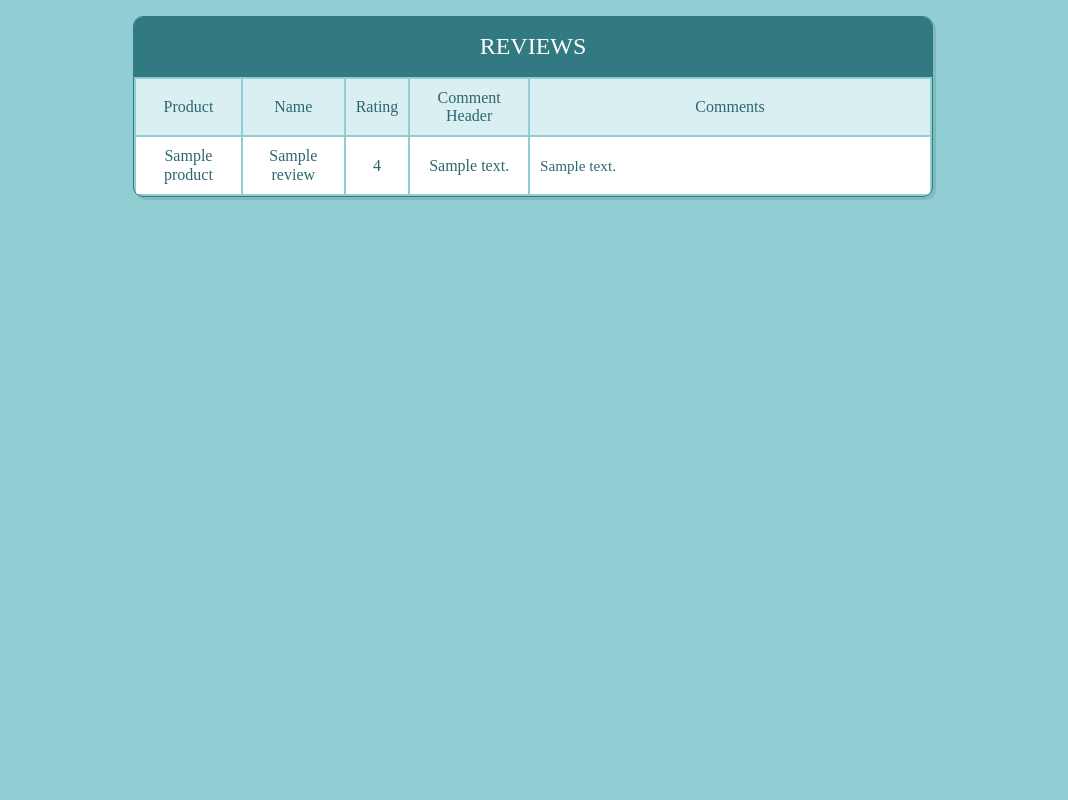
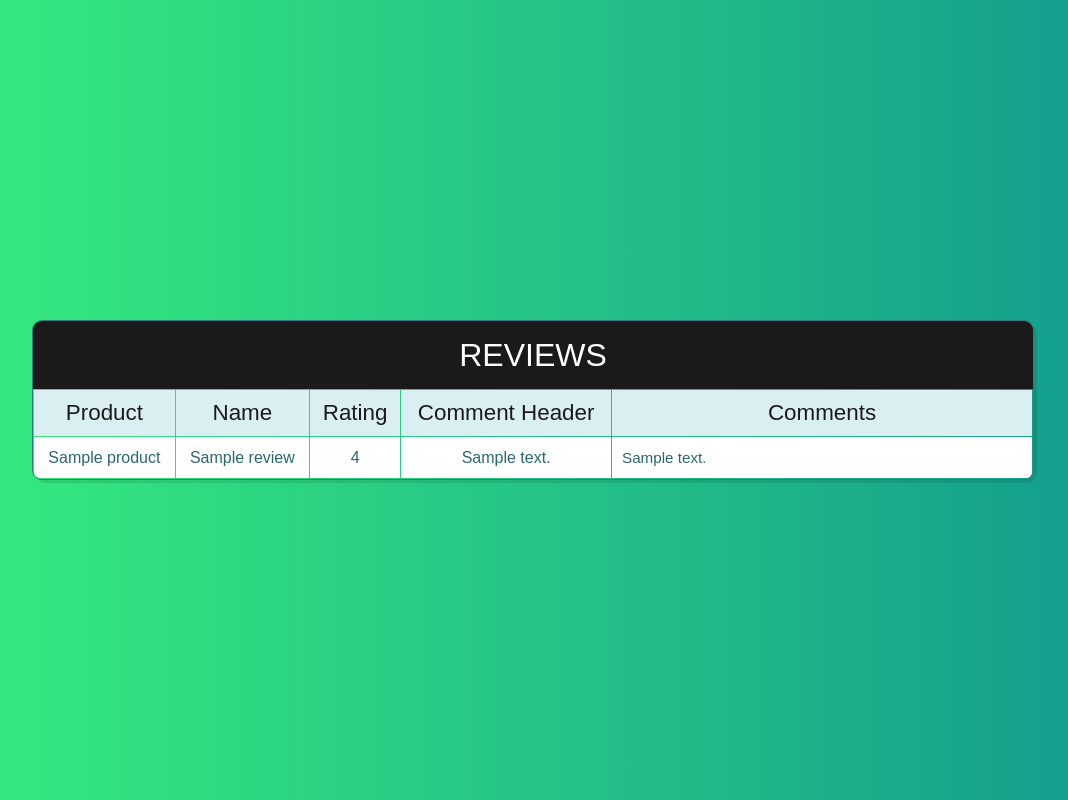
Before and after one commit to ashutoshsahu2015/FlipkartScrapper, a Flask app: template templates/results.html in a window 1280 px wide. Shown: the whole page, without its empty margins (107-1175 px from the left). Run offline with Flask 2, Linux system fonts and the light colour scheme; the template is opened without the code that fills it: most values are stand-ins (such as "Sample title", 1, 10 or a date in 2020); some libraries are stand-ins or nearby versions.

Commit message:
Final UI Changes done

```diff
--- a/static/css/main.css
+++ b/static/css/main.css
@@ -1,36 +1,227 @@
-body,html{
-    margin: 0;
+body {
+    margin: 0 auto;
+    /* padding: 0 auto; */
     font-family: sans-serif;
+    min-height: 100vh;
+    width: 100vw;
+    /* background: linear-gradient(135deg, white,lightgreen,darkblue); */
+    /* background-position: center;
+    background-size: cover;
+    background-repeat: no-repeat; */
+    background: #11998e;
+    /* fallback for old browsers */
+    background: -webkit-linear-gradient(to right, #38ef7d, #11998e);
+    /* Chrome 10-25, Safari 5.1-6 */
+    background: linear-gradient(to right, #38ef7d, #11998e);
+    /* W3C, IE 10+/ Edge, Firefox 16+, Chrome 26+, Opera 12+, Safari 7+ */
+
+    display: flex;
+    flex-direction: column;
+    flex-wrap: nowrap;
+    justify-content: space-evenly;
+    align-items: center;
 }
 
-.content{
-    margin: 0 auto;
-    width: 400px;
+.heading {
+    font-size: 100px;
+    font-family: 'Segoe UI', Tahoma, Geneva, Verdana, sans-serif;
+    margin-bottom: 85px;
 }
 
-table, td, th{
-    border: 1px solid #aaa;
+.footer-text {
+    font-size: 18px;
 }
 
-table{
-    border-collapse: collapse;
+footer {
+    position: absolute;
+    bottom: 0;
+    margin-bottom: 10px;
+}
+
+
+
+
+.header {
+    /* margin-top: 10px; */
+    background-color: #1a1a1a;
+    color: white;
+    font-size: 2em;
+    padding: 1rem;
+    text-align: center;
+    text-transform: uppercase;
+}
+
+img {
+    border-radius: 50%;
+    height: 60px;
+    width: 80px;
+}
+
+.table-users {
+    border: 1px solid #327a81;
+    border-radius: 10px;
+    box-shadow: 3px 3px 0 rgba(0, 0, 0, 0.1);
+    max-width: calc(100% - 2em);
+    margin: 1em auto;
+    overflow: hidden;
+    width: 1000px;
+}
+
+table {
     width: 100%;
 }
 
-th{
-    height: 30px;
+table th{
+    padding: 10px;
+    color: #1a1a1a;
+    font-size: 1.4rem;
 }
 
-td{
-    text-align: center;
-    padding: 5px;
-
+table td
+ {
+    color: #2b686e;
+    padding: 10px;
 }
 
-.form{
-    margin-top: 20px;
+table td {
+    text-align: center;
+    vertical-align: middle;
 }
 
-#content{
-    width: 70%;
+table td:last-child {
+    font-size: 0.95em;
+    line-height: 1.4;
+    text-align: left;
 }
+
+table th {
+    background-color: #daeff1;
+    font-weight: 300;
+}
+
+table tr:nth-child(2n) {
+    background-color: white;
+}
+
+table tr:nth-child(2n+1) {
+    background-color: #edf7f8;
+}
+
+@media screen and (max-width: 700px) {
+
+    table,
+    tr,
+    td {
+        display: block;
+    }
+
+    td:first-child {
+        position: absolute;
+        top: 50%;
+        -webkit-transform: translateY(-50%);
+        transform: translateY(-50%);
+        width: 100px;
+    }
+
+    td:not(:first-child) {
+        clear: both;
+        margin-left: 100px;
+        padding: 4px 20px 4px 90px;
+        position: relative;
+        text-align: left;
+    }
+
+    td:not(:first-child):before {
+        color: #91ced4;
+        content: '';
+        display: block;
+        left: 0;
+        position: absolute;
+    }
+
+    td:nth-child(2):before {
+        content: 'Name:';
+    }
+
+    td:nth-child(3):before {
+        content: 'Email:';
+    }
+
+    td:nth-child(4):before {
+        content: 'Phone:';
+    }
+
+    td:nth-child(5):before {
+        content: 'Comments:';
+    }
+
+    tr {
+        padding: 10px 0;
+        position: relative;
+    }
+
+    tr:first-child {
+        display: none;
+    }
+}
+
+@media screen and (max-width: 500px) {
+    .header {
+        background-color: transparent;
+        color: white;
+        font-size: 2em;
+        font-weight: 700;
+        padding: 0;
+        text-shadow: 2px 2px 0 rgba(0, 0, 0, 0.1);
+    }
+
+    img {
+        border: 3px solid;
+        border-color: #daeff1;
+        height: 100px;
+        margin: 0.5rem 0;
+        width: 100px;
+    }
+
+    td:first-child {
+        background-color: #c8e7ea;
+        border-bottom: 1px solid #91ced4;
+        border-radius: 10px 10px 0 0;
+        position: relative;
+        top: 0;
+        -webkit-transform: translateY(0);
+        transform: translateY(0);
+        width: 100%;
+    }
+
+    td:not(:first-child) {
+        margin: 0;
+        padding: 5px 1em;
+        width: 100%;
+    }
+
+    td:not(:first-child):before {
+        font-size: .8em;
+        padding-top: 0.3em;
+        position: relative;
+    }
+
+    td:last-child {
+        padding-bottom: 1rem !important;
+    }
+
+    tr {
+        background-color: white !important;
+        border: 1px solid #6cbec6;
+        border-radius: 10px;
+        box-shadow: 2px 2px 0 rgba(0, 0, 0, 0.1);
+        margin: 0.5rem 0;
+        padding: 0;
+    }
+
+    .table-users {
+        border: none;
+        box-shadow: none;
+        overflow: visible;
+    }
+}
--- a/static/css/style.css
+++ /dev/null
@@ -1,163 +0,0 @@
-body {
-  background-color: #91ced4;
-}
-body * {
-  box-sizing: border-box;
-}
-
-.header {
-  background-color: #327a81;
-  color: white;
-  font-size: 1.5em;
-  padding: 1rem;
-  text-align: center;
-  text-transform: uppercase;
-}
-
-img {
-  border-radius: 50%;
-  height: 60px;
-  width: 60px;
-}
-
-.table-users {
-  border: 1px solid #327a81;
-  border-radius: 10px;
-  box-shadow: 3px 3px 0 rgba(0, 0, 0, 0.1);
-  max-width: calc(100% - 2em);
-  margin: 1em auto;
-  overflow: hidden;
-  width: 800px;
-}
-
-table {
-  width: 100%;
-}
-table td, table th {
-  color: #2b686e;
-  padding: 10px;
-}
-table td {
-  text-align: center;
-  vertical-align: middle;
-}
-table td:last-child {
-  font-size: 0.95em;
-  line-height: 1.4;
-  text-align: left;
-}
-table th {
-  background-color: #daeff1;
-  font-weight: 300;
-}
-table tr:nth-child(2n) {
-  background-color: white;
-}
-table tr:nth-child(2n+1) {
-  background-color: #edf7f8;
-}
-
-@media screen and (max-width: 700px) {
-  table, tr, td {
-    display: block;
-  }
-
-  td:first-child {
-    position: absolute;
-    top: 50%;
-    -webkit-transform: translateY(-50%);
-            transform: translateY(-50%);
-    width: 100px;
-  }
-  td:not(:first-child) {
-    clear: both;
-    margin-left: 100px;
-    padding: 4px 20px 4px 90px;
-    position: relative;
-    text-align: left;
-  }
-  td:not(:first-child):before {
-    color: #91ced4;
-    content: '';
-    display: block;
-    left: 0;
-    position: absolute;
-  }
-  td:nth-child(2):before {
-    content: 'Name:';
-  }
-  td:nth-child(3):before {
-    content: 'Email:';
-  }
-  td:nth-child(4):before {
-    content: 'Phone:';
-  }
-  td:nth-child(5):before {
-    content: 'Comments:';
-  }
-
-  tr {
-    padding: 10px 0;
-    position: relative;
-  }
-  tr:first-child {
-    display: none;
-  }
-}
-@media screen and (max-width: 500px) {
-  .header {
-    background-color: transparent;
-    color: white;
-    font-size: 2em;
-    font-weight: 700;
-    padding: 0;
-    text-shadow: 2px 2px 0 rgba(0, 0, 0, 0.1);
-  }
-
-  img {
-    border: 3px solid;
-    border-color: #daeff1;
-    height: 100px;
-    margin: 0.5rem 0;
-    width: 100px;
-  }
-
-  td:first-child {
-    background-color: #c8e7ea;
-    border-bottom: 1px solid #91ced4;
-    border-radius: 10px 10px 0 0;
-    position: relative;
-    top: 0;
-    -webkit-transform: translateY(0);
-            transform: translateY(0);
-    width: 100%;
-  }
-  td:not(:first-child) {
-    margin: 0;
-    padding: 5px 1em;
-    width: 100%;
-  }
-  td:not(:first-child):before {
-    font-size: .8em;
-    padding-top: 0.3em;
-    position: relative;
-  }
-  td:last-child {
-    padding-bottom: 1rem !important;
-  }
-
-  tr {
-    background-color: white !important;
-    border: 1px solid #6cbec6;
-    border-radius: 10px;
-    box-shadow: 2px 2px 0 rgba(0, 0, 0, 0.1);
-    margin: 0.5rem 0;
-    padding: 0;
-  }
-
-  .table-users {
-    border: none;
-    box-shadow: none;
-    overflow: visible;
-  }
-}
--- a/templates/base.html
+++ b/templates/base.html
@@ -5,11 +5,14 @@
         <meta charset="UTF-8">
         <meta name="viewport" content="width=device-width, initial-scaled=1.0">
         <meta http-equiv="X-UA-Compatible" content="ie=edge">
+        <link rel="stylesheet" href="https://cdn.jsdelivr.net/npm/bootstrap@5.2.0-beta1/dist/css/bootstrap.min.css">
+
+
         <link rel="stylesheet" href="{{ url_for('static',filename='css/main.css') }}">
         {% block head %}{% endblock %}
     </head>
 
-    <body>
+    <body >
         {% block body %}{% endblock %}
     </body>
 
--- a/templates/results.html
+++ b/templates/results.html
@@ -8,15 +8,16 @@
     <title>Review Page</title>
 
     <link rel="stylesheet" href="https://cdnjs.cloudflare.com/ajax/libs/normalize/5.0.0/normalize.min.css">
-            <link rel="stylesheet" href="{{url_for('static', filename= 'css/style.css')}}">
+    <link rel="stylesheet" href="{{ url_for('static',filename='css/main.css')}}">
+
 
 </head>
 
 <body>
-        <div class="table-users">
+    <div class="table-users mt-5 ">
         <div class="header">Reviews</div>
 
-            <table cellspacing=""0>
+        <table cellspacing="1">
             <tr>
                 <th>Product</th>
                 <th>Name</th>
```
Also changed, not shown: templates/index.html (+14 -6 lines). Lines whose indentation alone changed are shown as unchanged.
